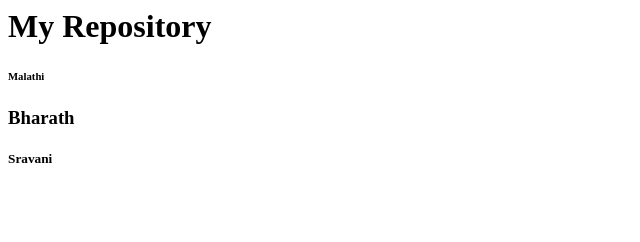
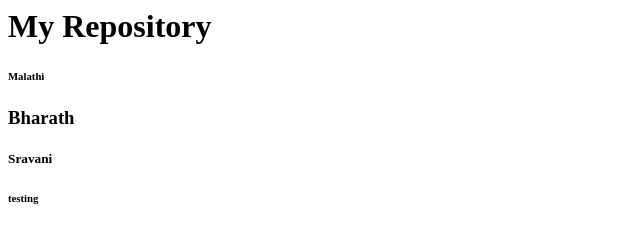
Before and after one commit to Malathikatti/demorepo, a plain HTML site: page index.html in a window 1280 px wide. Shown: the full height of the page, 0-640 px from the left. Drawn offline with Linux system fonts and the light colour scheme.

Commit message:
Update index.html

```diff
--- a/index.html
+++ b/index.html
@@ -4,3 +4,4 @@
 <h3>Bharath</h3>
 
 <h5>Sravani</h5>
+<h6>testing</h6>
```
